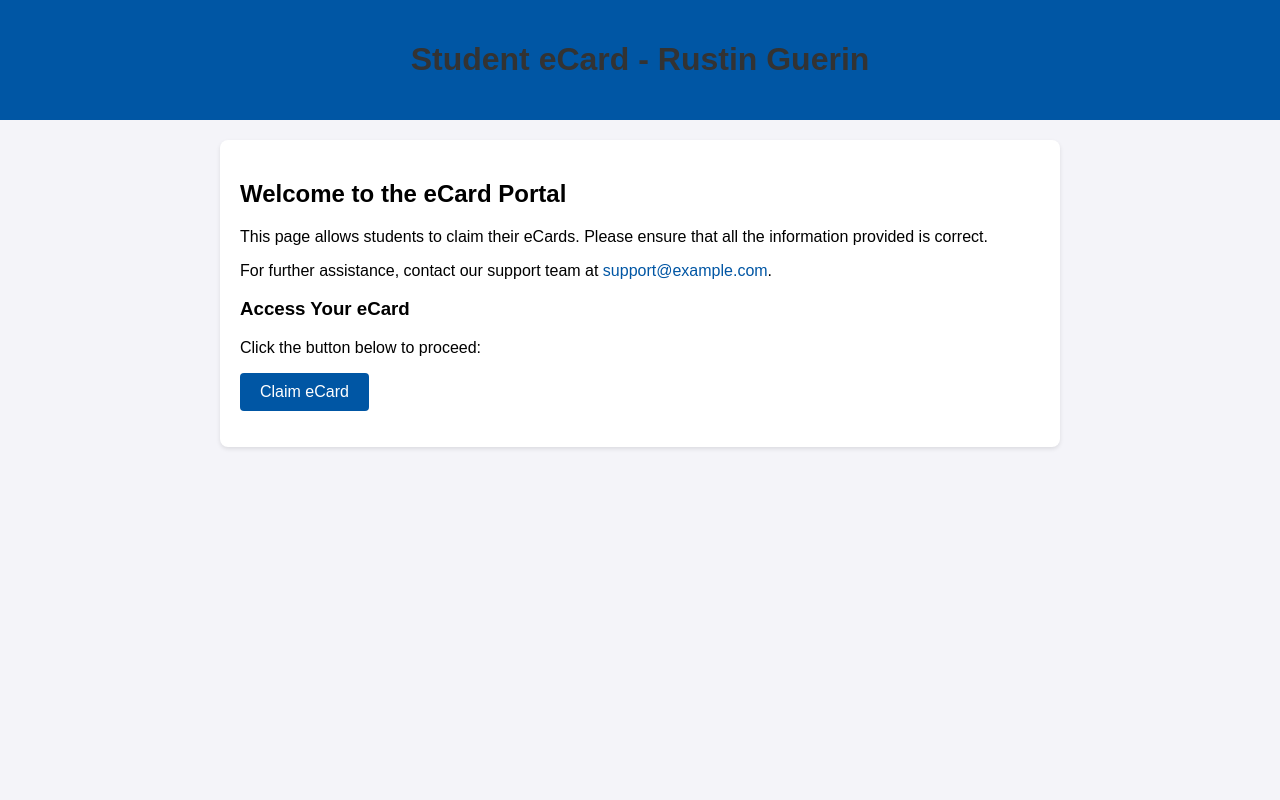
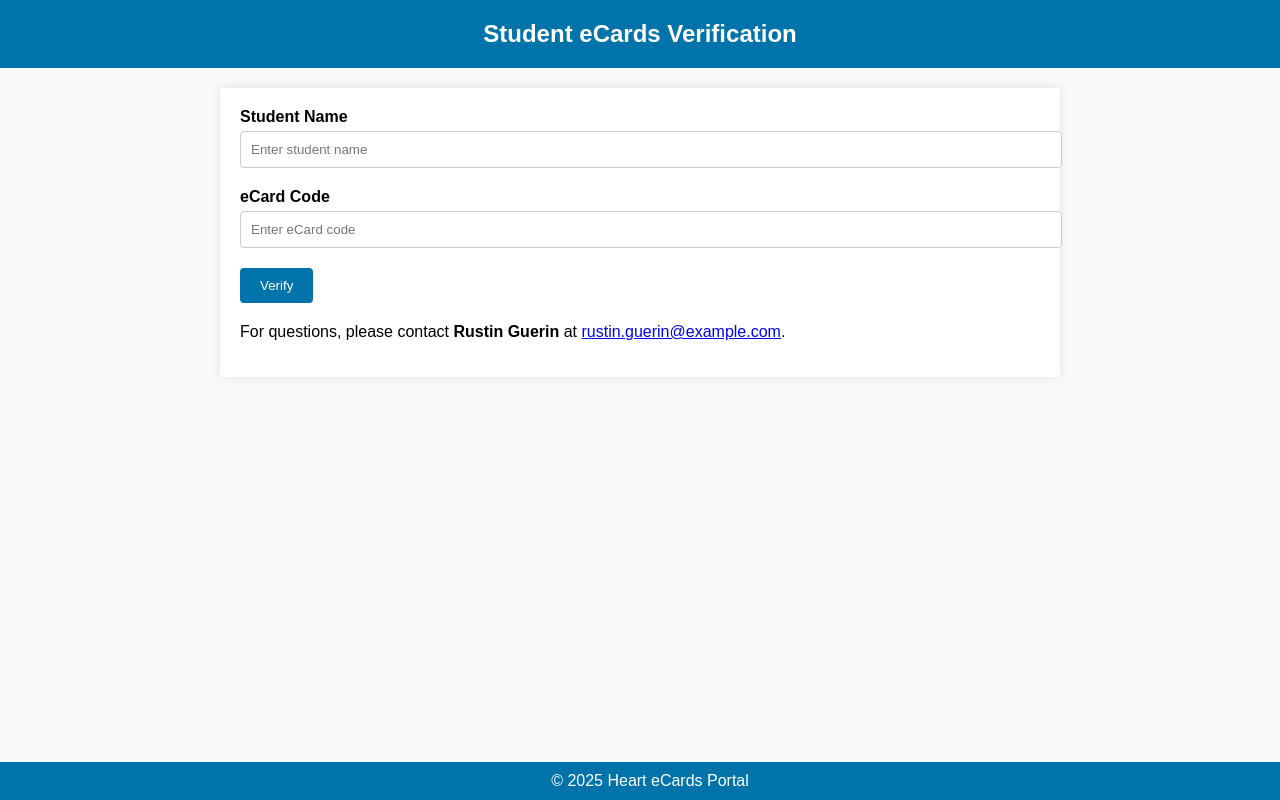
Before and after one commit to RGUERI1/ecards.heart.org-student-eCards-cid-E9FCD0C7-3C07-4CB5-91C8-8C9D9061F8, a plain HTML site: page index.html in a window 1280 px wide. Drawn offline with Linux system fonts and the light colour scheme.

Commit message:
Update index.html

```diff
--- a/index.html
+++ b/index.html
@@ -1,61 +1,105 @@
 <!DOCTYPE html>
 <html lang="en">
+
 <head>
     <meta charset="UTF-8">
     <meta name="viewport" content="width=device-width, initial-scale=1.0">
-    <title>Student eCard - Rustin Guerin</title>
+    <title>Student eCards</title>
     <style>
         body {
             font-family: Arial, sans-serif;
             margin: 0;
             padding: 0;
-            background-color: #f4f4f9;
+            background-color: #f8f9fa;
         }
+
         header {
-            background-color: #0056a4;
-            color: white;
+            background-color: #0073aa;
+            color: #fff;
             padding: 20px;
             text-align: center;
         }
+
+        header h1 {
+            margin: 0;
+            font-size: 24px;
+        }
+
         .container {
             max-width: 800px;
             margin: 20px auto;
-            background: white;
             padding: 20px;
-            border-radius: 8px;
-            box-shadow: 0 2px 4px rgba(0, 0, 0, 0.1);
+            background-color: #fff;
+            box-shadow: 0 0 10px rgba(0, 0, 0, 0.1);
         }
-        h1 {
-            color: #333;
+
+        .form-group {
+            margin-bottom: 20px;
         }
-        a {
-            color: #0056a4;
-            text-decoration: none;
+
+        .form-group label {
+            display: block;
+            font-weight: bold;
+            margin-bottom: 5px;
         }
-        a:hover {
-            text-decoration: underline;
+
+        .form-group input {
+            width: 100%;
+            padding: 10px;
+            border: 1px solid #ccc;
+            border-radius: 4px;
+        }
+
+        .form-group button {
+            background-color: #0073aa;
+            color: #fff;
+            padding: 10px 20px;
+            border: none;
+            border-radius: 4px;
+            cursor: pointer;
+        }
+
+        .form-group button:hover {
+            background-color: #005f8d;
+        }
+
+        footer {
+            text-align: center;
+            padding: 10px;
+            background-color: #0073aa;
+            color: #fff;
+            position: fixed;
+            bottom: 0;
+            width: 100%;
         }
     </style>
 </head>
+
 <body>
     <header>
-        <h1>Student eCard - Rustin Guerin</h1>
+        <h1>Student eCards Verification</h1>
     </header>
     <div class="container">
-        <h2>Welcome to the eCard Portal</h2>
+        <form>
+            <div class="form-group">
+                <label for="studentName">Student Name</label>
+                <input type="text" id="studentName" placeholder="Enter student name" />
+            </div>
+            <div class="form-group">
+                <label for="ecardCode">eCard Code</label>
+                <input type="text" id="ecardCode" placeholder="Enter eCard code" />
+            </div>
+            <div class="form-group">
+                <button type="submit">Verify</button>
+            </div>
+        </form>
         <p>
-            This page allows students to claim their eCards. Please ensure that all the information provided is correct.
-        </p>
-        <p>
-            For further assistance, contact our support team at <a href="mailto:support@example.com">support@example.com</a>.
-        </p>
-        <h3>Access Your eCard</h3>
-        <p>
-            Click the button below to proceed:
-        </p>
-        <p>
-            <a href="#" class="button" style="display:inline-block; background-color: #0056a4; color: white; padding: 10px 20px; border-radius: 4px; text-align: center;">Claim eCard</a>
+            For questions, please contact <strong>Rustin Guerin</strong> at <a href="mailto:rustin.guerin@example.com">rustin.guerin@example.com</a>.
         </p>
     </div>
+    <footer>
+        &copy; 2025 Heart eCards Portal
+    </footer>
 </body>
+
 </html>
```
